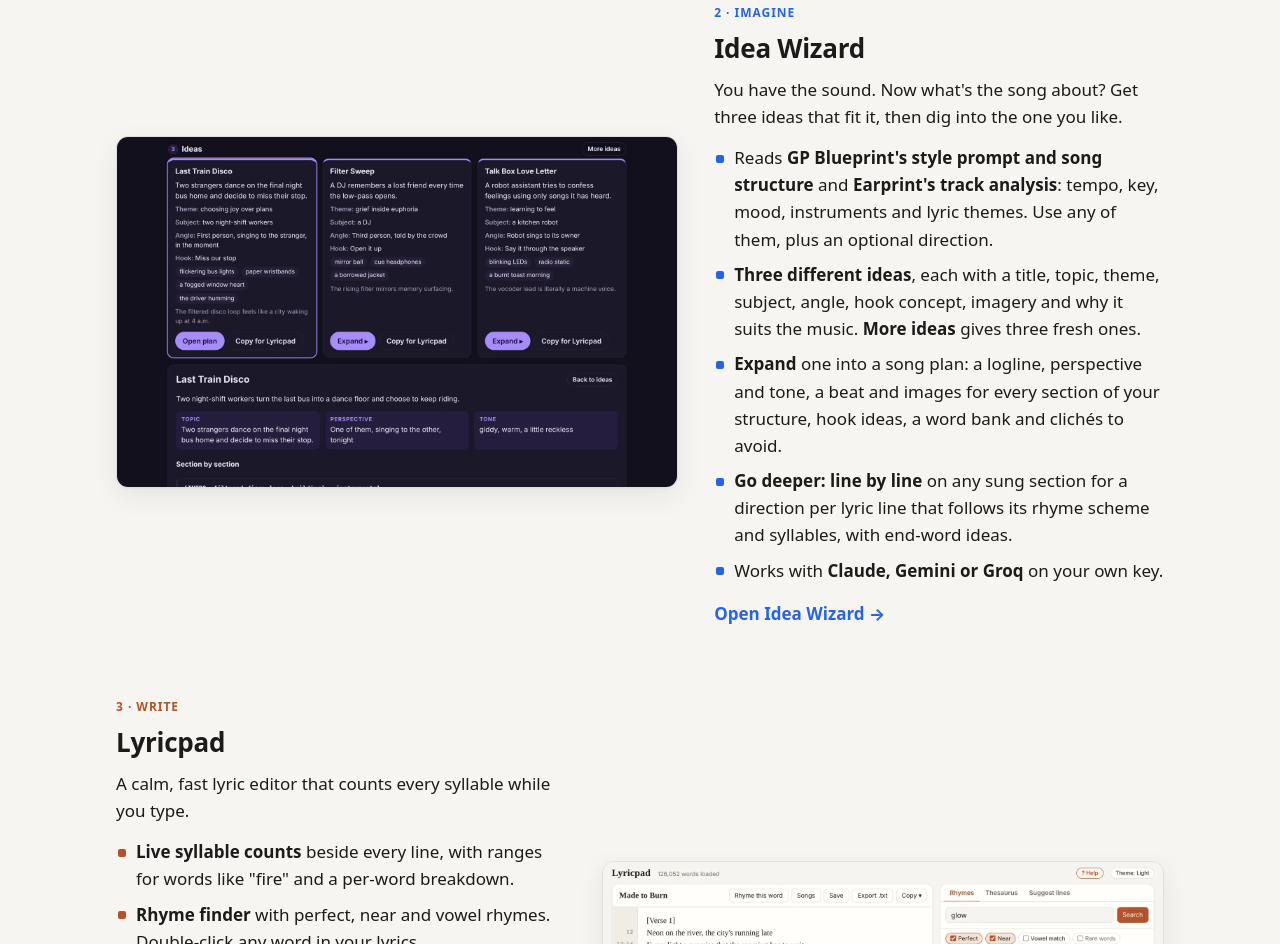
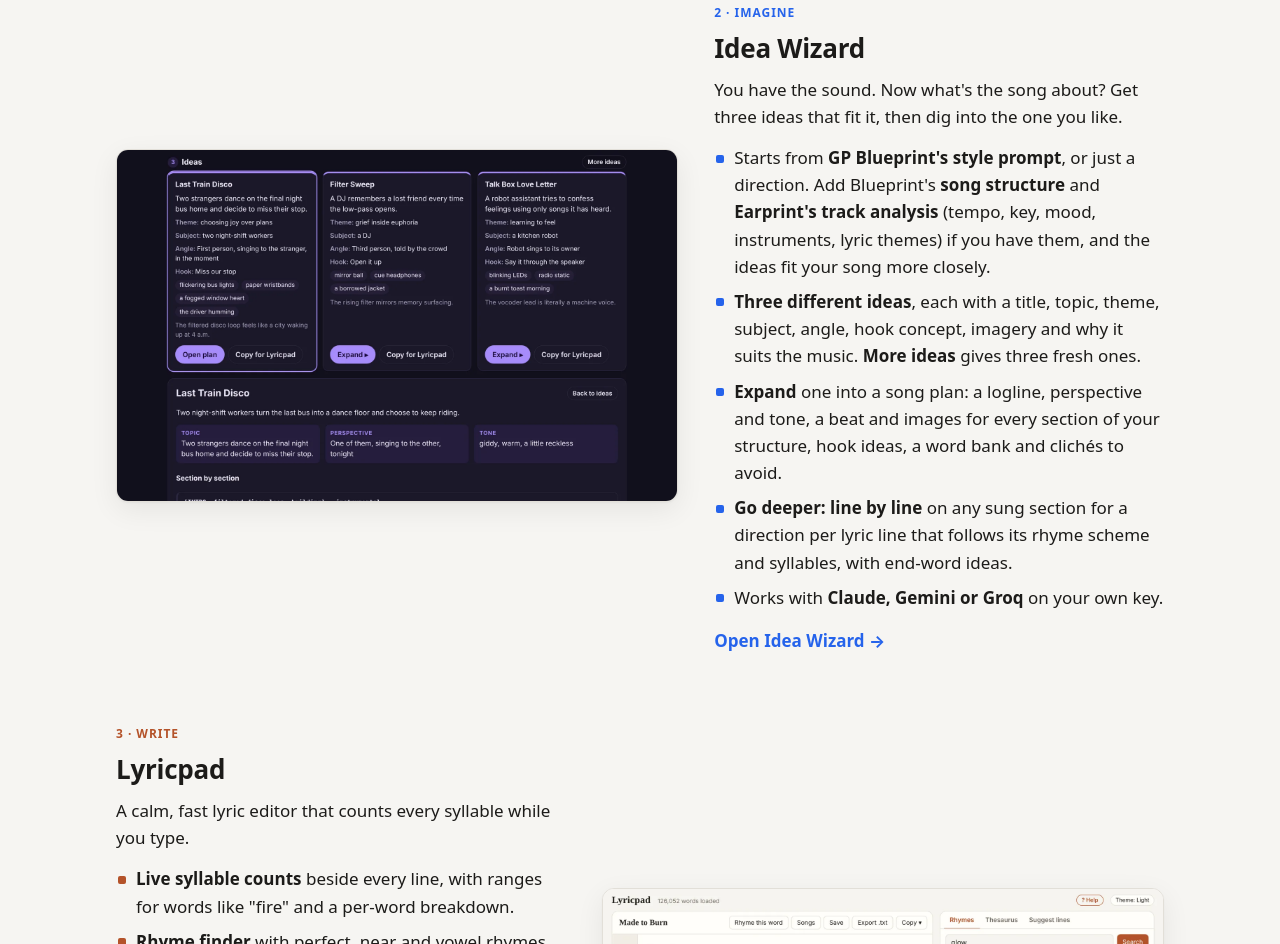
Before and after one commit to gp-songtools/toolsmenu, a plain HTML site: page about.html in a window 1280 px wide. Shown: the part 1514-2458 px from the top of the page. Drawn offline with Linux system fonts and the light colour scheme.

Commit message:
About: Idea Wizard needs only a style prompt (#15)
* Privacy: GP Mastering's optional Separate on: My server

Co-Authored-By: Claude Opus 5.5 <noreply@anthropic.com>
Claude-Session: https://claude.ai/code/session_01BKC4RwkzatELdVoxp3aDAz

* Add Idea Wizard to the menu, Privacy & credits and About pages

Co-Authored-By: Claude Opus 5.5 <noreply@anthropic.com>
Claude-Session: https://claude.ai/code/session_01BKC4RwxXs1gMLCsPsVacmW

* About: Idea Wizard needs only a style prompt; structure and analysis refine it

Co-Authored-By: Claude Opus 5.5 <noreply@anthropic.com>
Claude-Session: https://claude.ai/code/session_01BKC4RwxXs1gMLCsPsVacmW

---------

Co-authored-by: Claude <noreply@anthropic.com>

```diff
--- a/about.html
+++ b/about.html
@@ -202,7 +202,7 @@
         <h3><a href="https://gp-songtools.github.io/ideawizard/">Idea Wizard</a></h3>
         <p class="pitch">You have the sound. Now what's the song about? Get three ideas that fit it, then dig into the one you like.</p>
         <ul>
-          <li>Reads <b>GP Blueprint's style prompt and song structure</b> and <b>Earprint's track analysis</b>: tempo, key, mood, instruments and lyric themes. Use any of them, plus an optional direction.</li>
+          <li>Starts from <b>GP Blueprint's style prompt</b>, or just a direction. Add Blueprint's <b>song structure</b> and <b>Earprint's track analysis</b> (tempo, key, mood, instruments, lyric themes) if you have them, and the ideas fit your song more closely.</li>
           <li><b>Three different ideas</b>, each with a title, topic, theme, subject, angle, hook concept, imagery and why it suits the music. <b>More ideas</b> gives three fresh ones.</li>
           <li><b>Expand</b> one into a song plan: a logline, perspective and tone, a beat and images for every section of your structure, hook ideas, a word bank and clichés to avoid.</li>
           <li><b>Go deeper: line by line</b> on any sung section for a direction per lyric line that follows its rhyme scheme and syllables, with end-word ideas.</li>
```
